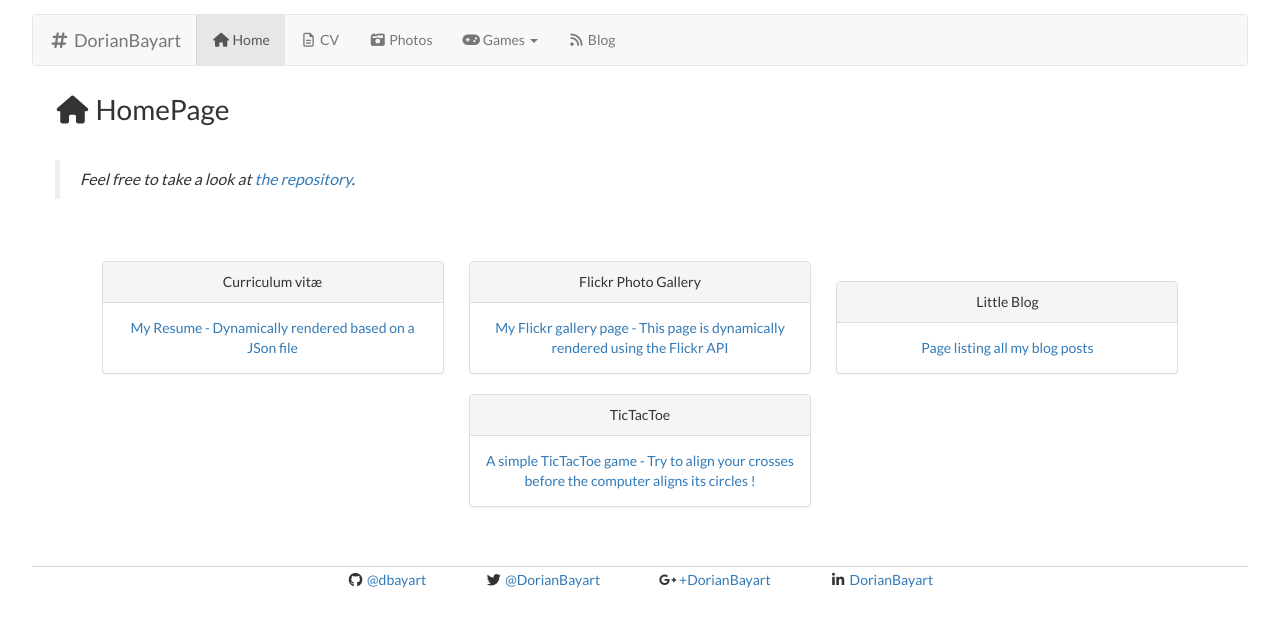
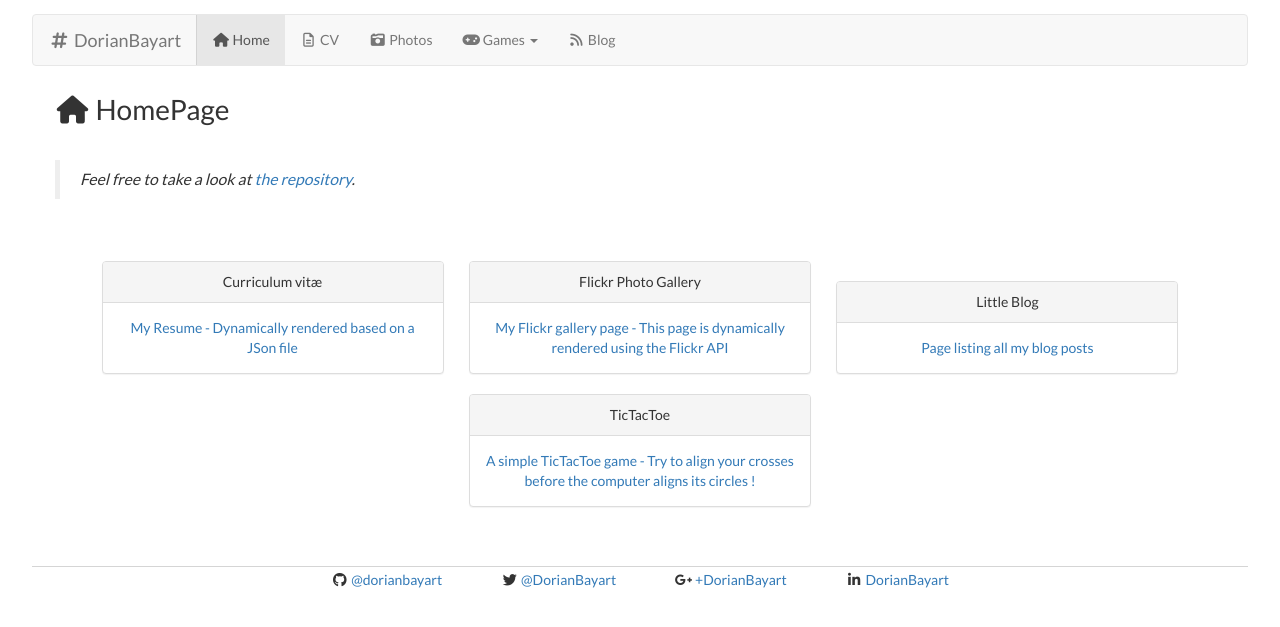
Before and after one commit to dorianbayart/dorianbayart.github.io, a Jekyll site: the page built from index.md, in a window 1280 px wide. Shown: the top 627 px of the page. Built offline with Jekyll 4.4.1, drawn with Linux system fonts in a browser that asks for light colours; nearby versions of some CDN libraries.

Commit message:
Update footer.html

```diff
--- a/_includes/footer.html
+++ b/_includes/footer.html
@@ -1,7 +1,7 @@
 <footer id="footer">
   <ul>
     <!--<li><i class="fa fa-envelope-o fa-fw"></i>&nbsp;<a href="mailto:dorian.bayart+github@gmail.com">dorian.bayart<i class="fa fa-at fa-fw" aria-hidden="true"></i>gmail.com</a></li>-->
-    <li><i class="fa fa-github fa-fw"></i>&nbsp;<a href="https://github.com/dbayart">@dbayart</a></li>
+    <li><i class="fa fa-github fa-fw"></i>&nbsp;<a href="https://github.com/dorianbayart">@dorianbayart</a></li>
     <li><i class="fa fa-twitter fa-fw"></i>&nbsp;<a href="https://twitter.com/dorianbayart">@DorianBayart</a></li>
     <li><i class="fa fa-google-plus fa-fw"></i>&nbsp;<a href="https://plus.google.com/+DorianBayart">+DorianBayart</a></li>
     <li><i class="fa fa-linkedin fa-fw"></i>&nbsp;<a href="https://fr.linkedin.com/in/dorianbayart">DorianBayart</a></li>
```
